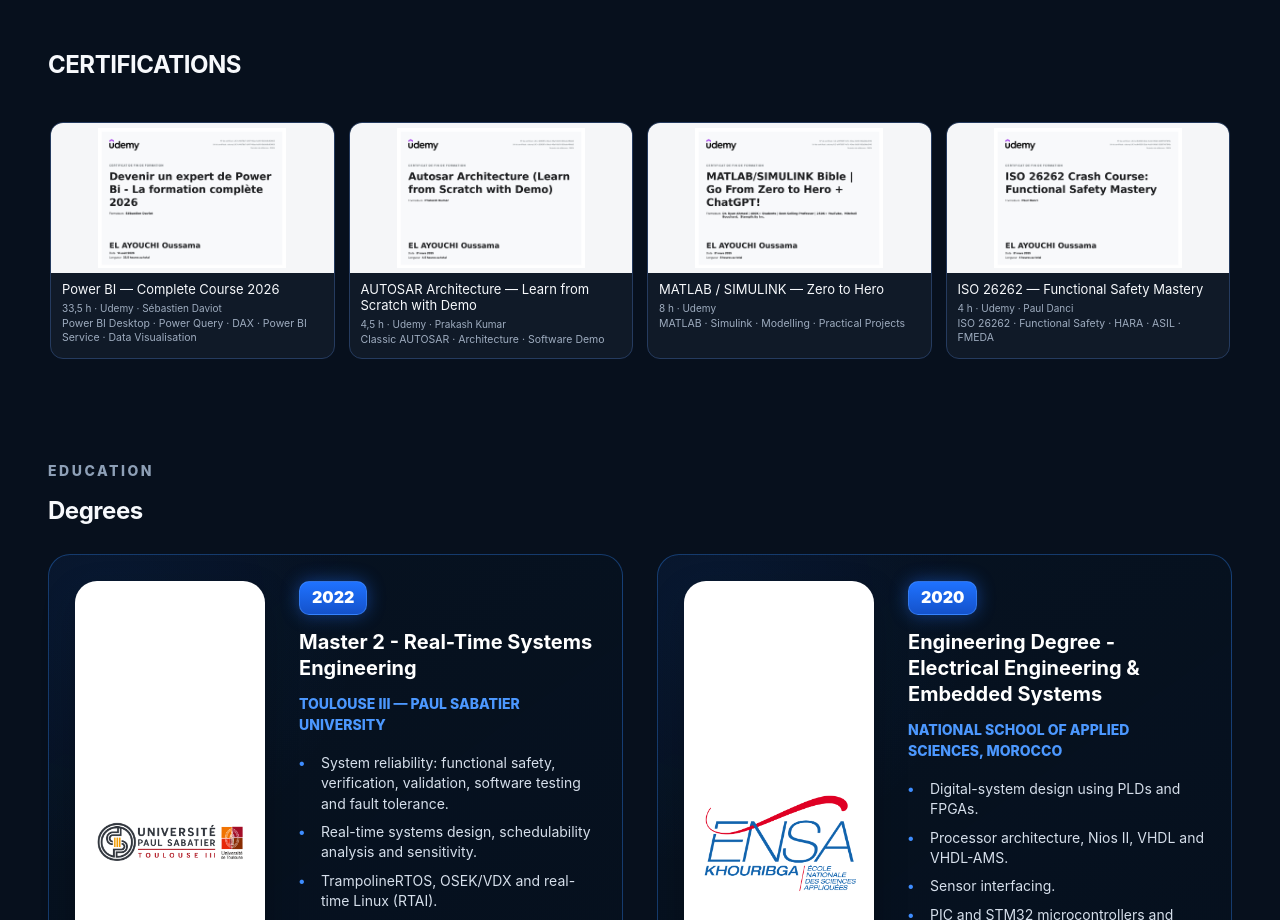
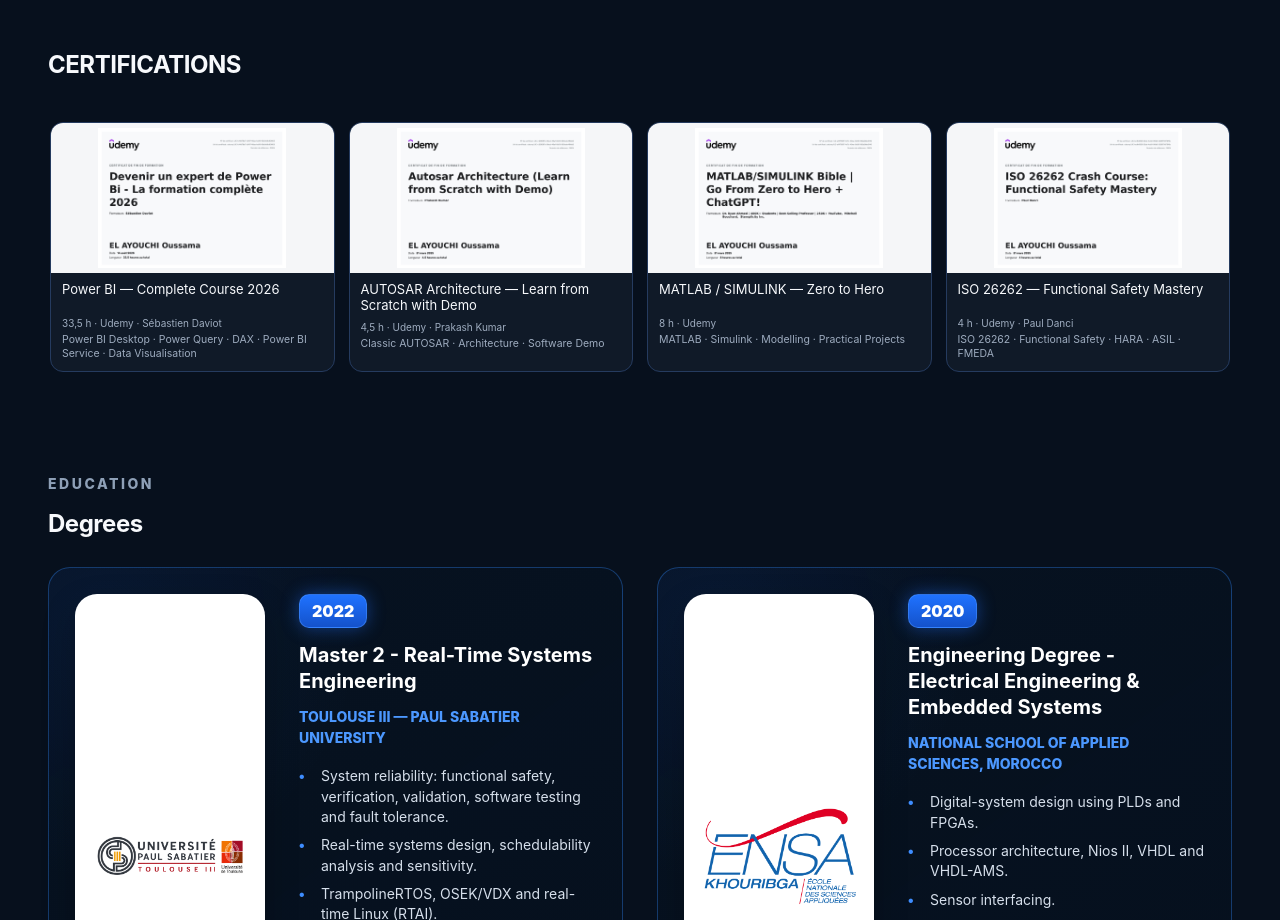
Before and after one commit to Oelayouchi/portfolio, a Next.js app: page / in a window 1280 px wide. Shown: the part 9071-9991 px from the top of the page. Built offline with nearby package versions, Linux system fonts and the light colour scheme.

Commit message:
Align certification card content rows

```diff
--- a/app/ui-alignment-fixes.css
+++ b/app/ui-alignment-fixes.css
@@ -12,184 +12,28 @@
 .awardsSection { padding-top: 38px; padding-bottom: 38px; }
 .interestsShowcase { margin-top: 44px; padding-top: 26px; }
 
-#certifications .certs {
-  display: grid;
-  grid-auto-flow: column;
-  grid-auto-columns: minmax(220px, 1fr);
-  grid-template-columns: none;
-  gap: 14px;
-  overflow-x: auto;
-  overflow-y: hidden;
-  padding: 2px 2px 11px;
-  scroll-snap-type: x proximity;
-  scrollbar-width: thin;
-  scrollbar-color: #2f82ff rgba(28,57,92,.5);
-}
-#certifications .certs::-webkit-scrollbar { height: 7px; }
-#certifications .certs::-webkit-scrollbar-track { border-radius: 999px; background: rgba(28,57,92,.5); }
-#certifications .certs::-webkit-scrollbar-thumb { border-radius: 999px; background: linear-gradient(90deg,#168cff,#4c65ff); }
-#certifications .cert { min-width: 0; border-radius: 13px; scroll-snap-align: start; overflow: hidden; }
-#certifications .cert img {
-  display: block;
-  width: 100%;
-  height: 150px;
-  padding: 5px 7px;
-  box-sizing: border-box;
-  object-fit: contain;
-  object-position: center;
-  background: #f5f6f8;
-}
-#certifications .cert > div { padding: 9px 11px 11px; }
-#certifications .cert h3,
-#certifications .cert h3 strong,
-#certifications .cert h3 b {
-  margin: 0 0 4px;
-  font-size: 13px !important;
-  font-weight: 400 !important;
-  line-height: 1.22;
-  letter-spacing: 0;
-}
-#certifications .cert p,
-#certifications .cert p strong,
-#certifications .cert p b {
-  margin: 3px 0 0;
-  color: #9eacbf;
-  font-size: 10.5px !important;
-  font-weight: 400 !important;
-  line-height: 1.28;
-}
-#certifications .cert .meta,
-#certifications .cert .meta strong,
-#certifications .cert .meta b {
-  font-size: 10px !important;
-  font-weight: 400 !important;
-  line-height: 1.24;
-}
+#certifications .certs { display:grid; grid-auto-flow:column; grid-auto-columns:minmax(220px,1fr); grid-template-columns:none; gap:14px; overflow-x:auto; overflow-y:hidden; padding:2px 2px 11px; scroll-snap-type:x proximity; scrollbar-width:thin; scrollbar-color:#2f82ff rgba(28,57,92,.5); align-items:stretch; }
+#certifications .certs::-webkit-scrollbar { height:7px; }
+#certifications .certs::-webkit-scrollbar-track { border-radius:999px; background:rgba(28,57,92,.5); }
+#certifications .certs::-webkit-scrollbar-thumb { border-radius:999px; background:linear-gradient(90deg,#168cff,#4c65ff); }
+#certifications .cert { min-width:0; height:100%; border-radius:13px; scroll-snap-align:start; overflow:hidden; display:grid; grid-template-rows:150px 1fr; }
+#certifications .cert img { display:block; width:100%; height:150px; padding:5px 7px; box-sizing:border-box; object-fit:contain; object-position:center; background:#f5f6f8; }
+#certifications .cert > div { padding:9px 11px 11px; display:grid; grid-template-rows:minmax(32px,auto) minmax(16px,auto) 1fr; align-content:start; }
+#certifications .cert h3,#certifications .cert h3 strong,#certifications .cert h3 b { margin:0 0 4px; font-size:13px!important; font-weight:400!important; line-height:1.22; letter-spacing:0; align-self:start; }
+#certifications .cert p,#certifications .cert p strong,#certifications .cert p b { margin:3px 0 0; color:#9eacbf; font-size:10.5px!important; font-weight:400!important; line-height:1.28; align-self:start; }
+#certifications .cert .meta,#certifications .cert .meta strong,#certifications .cert .meta b { font-size:10px!important; font-weight:400!important; line-height:1.24; align-self:start; }
 
-.awardsGrid {
-  display: grid;
-  grid-auto-flow: column;
-  grid-auto-columns: minmax(245px,1fr);
-  grid-template-columns: none;
-  gap: 14px;
-  overflow-x: auto;
-  overflow-y: visible;
-  padding: 2px 2px 11px;
-  scroll-snap-type: x proximity;
-  scrollbar-width: thin;
-  scrollbar-color: #2f82ff rgba(28,57,92,.5);
-}
-.awardsGrid::-webkit-scrollbar { height: 7px; }
-.awardsGrid::-webkit-scrollbar-track { border-radius: 999px; background: rgba(28,57,92,.5); }
-.awardsGrid::-webkit-scrollbar-thumb { border-radius: 999px; background: linear-gradient(90deg,#168cff,#4c65ff); }
-.awardCard { min-width: 0; border-radius: 13px; scroll-snap-align: start; transform: none !important; }
-.awardCard:hover,
-.awardCard:focus-within { transform: none !important; box-shadow: inset 0 0 34px rgba(31,112,255,.045),0 10px 24px rgba(0,87,200,.12); }
-.awardCard.noAwardImage .awardContent { min-height: 92px; }
-.awardContent { padding: 12px 12px 12px 54px; }
-.awardCard.noAwardImage .awardContent:before { left: 12px; width: 30px; height: 30px; border-radius: 8px; font-size: 16px; }
-.awardContent h3,
-.awardContent h3 strong,
-.awardContent h3 b { margin: 0; font-size: 12.5px !important; font-weight: 400 !important; line-height: 1.22; }
-.awardContent p,
-.awardContent p strong,
-.awardContent p b { margin: 5px 0 2px; font-size: 10.5px !important; font-weight: 400 !important; line-height: 1.24; }
-.awardContent > span { font-size: 10px !important; font-weight: 400 !important; line-height: 1.2; }
+.awardsGrid { display:grid; grid-auto-flow:column; grid-auto-columns:minmax(245px,1fr); grid-template-columns:none; gap:14px; overflow-x:auto; overflow-y:visible; padding:2px 2px 11px; scroll-snap-type:x proximity; scrollbar-width:thin; scrollbar-color:#2f82ff rgba(28,57,92,.5); }
+.awardsGrid::-webkit-scrollbar { height:7px; }.awardsGrid::-webkit-scrollbar-track { border-radius:999px;background:rgba(28,57,92,.5); }.awardsGrid::-webkit-scrollbar-thumb { border-radius:999px;background:linear-gradient(90deg,#168cff,#4c65ff); }
+.awardCard { min-width:0;border-radius:13px;scroll-snap-align:start;transform:none!important; }.awardCard:hover,.awardCard:focus-within { transform:none!important;box-shadow:inset 0 0 34px rgba(31,112,255,.045),0 10px 24px rgba(0,87,200,.12); }.awardCard.noAwardImage .awardContent { min-height:92px; }.awardContent { padding:12px 12px 12px 54px; }.awardCard.noAwardImage .awardContent:before { left:12px;width:30px;height:30px;border-radius:8px;font-size:16px; }.awardContent h3,.awardContent h3 strong,.awardContent h3 b { margin:0;font-size:12.5px!important;font-weight:400!important;line-height:1.22; }.awardContent p,.awardContent p strong,.awardContent p b { margin:5px 0 2px;font-size:10.5px!important;font-weight:400!important;line-height:1.24; }.awardContent>span { font-size:10px!important;font-weight:400!important;line-height:1.2; }
 
-@media (min-width: 1180px) {
-  #certifications .certs { grid-auto-columns: minmax(220px,1fr); }
-  .awardsGrid { grid-auto-columns: minmax(0,1fr); }
-}
+@media (min-width:1180px){#certifications .certs{grid-auto-columns:minmax(220px,1fr)}.awardsGrid{grid-auto-columns:minmax(0,1fr)}}
+@media (max-width:1024px){.section,.awardsSection{padding-top:32px;padding-bottom:32px}.interestsShowcase{margin-top:38px;padding-top:24px}#certifications .certs{grid-auto-columns:minmax(205px,40vw)}#certifications .cert{grid-template-rows:138px 1fr}#certifications .cert img{height:138px}.awardsGrid{grid-auto-columns:minmax(230px,44vw)}}
+@media (max-width:760px){.projectShowcaseTags{min-height:0}.projectShowcaseTitleRow{min-height:0;align-items:flex-start}.projectShowcaseContent h3{font-size:18px}.alternanceBanner{padding-right:42px}.alternanceMinimize{top:8px;right:10px}.alternanceCta{min-height:38px;padding:0 12px}.section,.awardsSection{padding-top:26px;padding-bottom:26px}.interestsShowcase{margin-top:30px;padding-top:20px}#certifications .certs{grid-auto-columns:minmax(185px,72vw);gap:11px;padding-bottom:9px}#certifications .cert{grid-template-rows:128px 1fr}#certifications .cert img{height:128px;padding:4px 6px}#certifications .cert>div{padding:8px 9px 10px;grid-template-rows:minmax(30px,auto) minmax(15px,auto) 1fr}#certifications .cert h3,#certifications .cert h3 strong,#certifications .cert h3 b{font-size:12px!important;font-weight:400!important}#certifications .cert p,#certifications .cert p strong,#certifications .cert p b{font-size:10px!important;font-weight:400!important}#certifications .cert .meta{font-size:9.5px!important;font-weight:400!important}.awardsGrid{grid-auto-columns:minmax(220px,78vw);gap:11px;padding-bottom:9px}.awardContent{padding:10px 10px 10px 50px}.awardCard.noAwardImage .awardContent:before{left:10px;width:28px;height:28px;font-size:15px}.awardContent h3{font-size:11.5px!important;font-weight:400!important}.awardContent p{font-size:9.8px!important;font-weight:400!important}.awardContent>span{font-size:9.5px!important;font-weight:400!important}}
 
-@media (max-width: 1024px) {
-  .section,.awardsSection { padding-top: 32px; padding-bottom: 32px; }
-  .interestsShowcase { margin-top: 38px; padding-top: 24px; }
-  #certifications .certs { grid-auto-columns: minmax(205px,40vw); }
-  #certifications .cert img { height: 138px; }
-  .awardsGrid { grid-auto-columns: minmax(230px,44vw); }
-}
-
-@media (max-width: 760px) {
-  .projectShowcaseTags { min-height: 0; }
-  .projectShowcaseTitleRow { min-height: 0; align-items: flex-start; }
-  .projectShowcaseContent h3 { font-size: 18px; }
-  .alternanceBanner { padding-right: 42px; }
-  .alternanceMinimize { top: 8px; right: 10px; }
-  .alternanceCta { min-height: 38px; padding: 0 12px; }
-  .section,.awardsSection { padding-top: 26px; padding-bottom: 26px; }
-  .interestsShowcase { margin-top: 30px; padding-top: 20px; }
-  #certifications .certs { grid-auto-columns: minmax(185px,72vw); gap: 11px; padding-bottom: 9px; }
-  #certifications .cert img { height: 128px; padding: 4px 6px; }
-  #certifications .cert > div { padding: 8px 9px 10px; }
-  #certifications .cert h3,
-  #certifications .cert h3 strong,
-  #certifications .cert h3 b { font-size: 12px !important; font-weight: 400 !important; }
-  #certifications .cert p,
-  #certifications .cert p strong,
-  #certifications .cert p b { font-size: 10px !important; font-weight: 400 !important; }
-  #certifications .cert .meta { font-size: 9.5px !important; font-weight: 400 !important; }
-  .awardsGrid { grid-auto-columns: minmax(220px,78vw); gap: 11px; padding-bottom: 9px; }
-  .awardContent { padding: 10px 10px 10px 50px; }
-  .awardCard.noAwardImage .awardContent:before { left: 10px; width: 28px; height: 28px; font-size: 15px; }
-  .awardContent h3 { font-size: 11.5px !important; font-weight: 400 !important; }
-  .awardContent p { font-size: 9.8px !important; font-weight: 400 !important; }
-  .awardContent > span { font-size: 9.5px !important; font-weight: 400 !important; }
-}
-
-/* -------------------------------------------------------------------------- */
-/* Projects: compact one-row carousel, four visible cards on desktop.          */
-/* -------------------------------------------------------------------------- */
-.projectShowcaseGrid {
-  display: grid;
-  grid-auto-flow: column;
-  grid-template-columns: none !important;
-  grid-auto-columns: calc((100% - 42px) / 4);
-  gap: 14px;
-  align-items: stretch;
-  overflow-x: auto;
-  overflow-y: hidden;
-  padding: 2px 2px 12px;
-  scroll-snap-type: x proximity;
-  scrollbar-width: thin;
-  scrollbar-color: #2f82ff rgba(28,57,92,.5);
-}
-.projectShowcaseGrid::-webkit-scrollbar { height: 7px; }
-.projectShowcaseGrid::-webkit-scrollbar-track { border-radius: 999px; background: rgba(28,57,92,.5); }
-.projectShowcaseGrid::-webkit-scrollbar-thumb { border-radius: 999px; background: linear-gradient(90deg,#168cff,#4c65ff); }
-.projectShowcaseCard {
-  min-width: 0;
-  border-radius: 16px;
-  scroll-snap-align: start;
-  transform: none !important;
-}
-.projectShowcaseCard:hover { transform: none !important; }
-.projectShowcaseVisual { aspect-ratio: 16 / 7.4; }
-.projectShowcaseVisual img { object-fit: cover; object-position: center; }
-.projectShowcaseContent { padding: 14px 14px 16px; }
-.projectShowcaseTags { min-height: 42px; gap: 5px; margin-bottom: 8px; }
-.projectShowcaseTags span { padding: 4px 6px; font-size: 8px; font-weight: 600; letter-spacing: .05em; }
-.projectShowcaseTitleRow { min-height: 46px; gap: 8px; margin-bottom: 8px; padding-top: 9px; }
-.projectShowcaseContent h3 { font-size: 14px !important; font-weight: 500 !important; line-height: 1.2; }
-.projectShowcaseButton { min-height: 31px; padding: 0 8px; font-size: 8px; letter-spacing: .05em; }
-.projectShowcaseObjective { margin-bottom: 9px; font-size: 10.5px; line-height: 1.4; }
-.projectShowcaseContent ul { gap: 5px; margin-bottom: 12px; padding-left: 15px; font-size: 9.8px; line-height: 1.4; }
-.projectShowcaseMeta { min-height: 48px; gap: 2px; padding-top: 10px; font-size: 8.8px; line-height: 1.3; }
-.projectShowcaseAllWrap { display: none !important; }
-
-@media (max-width: 1100px) {
-  .projectShowcaseGrid { grid-auto-columns: minmax(230px, 42vw); }
-}
-
-@media (max-width: 760px) {
-  .projectShowcaseSection { padding-top: 26px; padding-bottom: 26px; }
-  .projectShowcaseGrid { grid-template-columns: none !important; grid-auto-columns: minmax(220px, 78vw); gap: 11px; padding-bottom: 10px; }
-  .projectShowcaseCard { border-radius: 15px; }
-  .projectShowcaseVisual { aspect-ratio: 16 / 7.8; }
-  .projectShowcaseContent { padding: 12px 12px 14px; }
-  .projectShowcaseTags { min-height: 0; }
-  .projectShowcaseTitleRow { min-height: 0; align-items: center; }
-  .projectShowcaseContent h3 { font-size: 13px !important; font-weight: 500 !important; }
-  .projectShowcaseObjective { font-size: 10px; }
-  .projectShowcaseContent ul { font-size: 9.5px; }
-  .projectShowcaseMeta { font-size: 8.5px; }
-}
+/* Projects: compact one-row carousel, four visible cards on desktop. */
+.projectShowcaseGrid { display:grid;grid-auto-flow:column;grid-template-columns:none!important;grid-auto-columns:calc((100% - 42px)/4);gap:14px;align-items:stretch;overflow-x:auto;overflow-y:hidden;padding:2px 2px 12px;scroll-snap-type:x proximity;scrollbar-width:thin;scrollbar-color:#2f82ff rgba(28,57,92,.5); }
+.projectShowcaseGrid::-webkit-scrollbar{height:7px}.projectShowcaseGrid::-webkit-scrollbar-track{border-radius:999px;background:rgba(28,57,92,.5)}.projectShowcaseGrid::-webkit-scrollbar-thumb{border-radius:999px;background:linear-gradient(90deg,#168cff,#4c65ff)}
+.projectShowcaseCard{min-width:0;border-radius:16px;scroll-snap-align:start;transform:none!important}.projectShowcaseCard:hover{transform:none!important}.projectShowcaseVisual{aspect-ratio:16/7.4}.projectShowcaseVisual img{object-fit:cover;object-position:center}.projectShowcaseContent{padding:14px 14px 16px}.projectShowcaseTags{min-height:42px;gap:5px;margin-bottom:8px}.projectShowcaseTags span{padding:4px 6px;font-size:8px;font-weight:600;letter-spacing:.05em}.projectShowcaseTitleRow{min-height:46px;gap:8px;margin-bottom:8px;padding-top:9px}.projectShowcaseContent h3{font-size:14px!important;font-weight:500!important;line-height:1.2}.projectShowcaseButton{min-height:31px;padding:0 8px;font-size:8px;letter-spacing:.05em}.projectShowcaseObjective{margin-bottom:9px;font-size:10.5px;line-height:1.4}.projectShowcaseContent ul{gap:5px;margin-bottom:12px;padding-left:15px;font-size:9.8px;line-height:1.4}.projectShowcaseMeta{min-height:48px;gap:2px;padding-top:10px;font-size:8.8px;line-height:1.3}.projectShowcaseAllWrap{display:none!important}
+@media(max-width:1100px){.projectShowcaseGrid{grid-auto-columns:minmax(230px,42vw)}}
+@media(max-width:760px){.projectShowcaseSection{padding-top:26px;padding-bottom:26px}.projectShowcaseGrid{grid-template-columns:none!important;grid-auto-columns:minmax(220px,78vw);gap:11px;padding-bottom:10px}.projectShowcaseCard{border-radius:15px}.projectShowcaseVisual{aspect-ratio:16/7.8}.projectShowcaseContent{padding:12px 12px 14px}.projectShowcaseTags{min-height:0}.projectShowcaseTitleRow{min-height:0;align-items:center}.projectShowcaseContent h3{font-size:13px!important;font-weight:500!important}.projectShowcaseObjective{font-size:10px}.projectShowcaseContent ul{font-size:9.5px}.projectShowcaseMeta{font-size:8.5px}}
```
